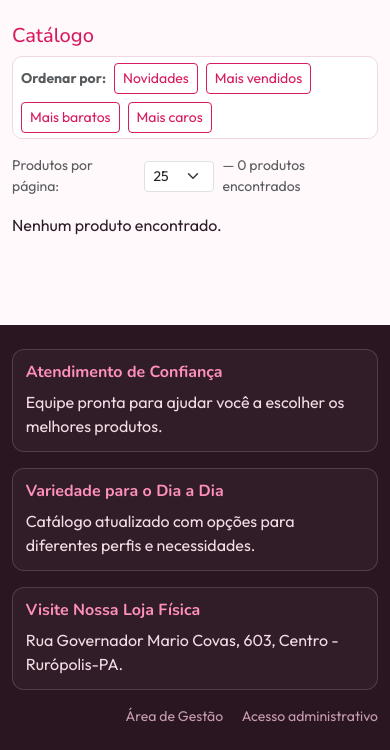
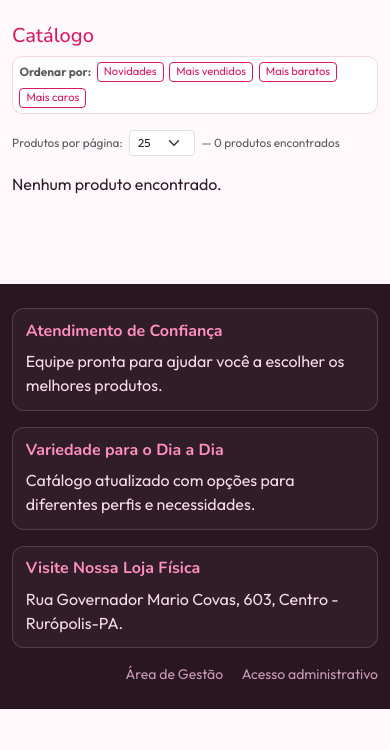
Before and after one commit to Elloy123/BelaCheirosa, a Django app: page / in a window 390 px wide. Shown: the part 56-806 px from the top of the page. Run offline with Django 5.2, Linux system fonts and the light colour scheme; data that the repository does not hold is empty.

Commit message:
feat: melhorar responsividade da home e navegação mobile

```diff
--- a/static/css/site.css
+++ b/static/css/site.css
@@ -180,6 +180,29 @@ h1, h2, h3, h4, h5, h6,
   border: 1px solid #f1d7e4;
   border-radius: 10px;
   padding: 0.35rem 0.5rem;
+}
+
+.filtros-compactos .btn-filtro {
+  font-size: 0.74rem;
+  padding: 0.19rem 0.45rem;
+  line-height: 1.2;
+}
+
+.filtros-compactos span.small {
+  font-size: 0.74rem !important;
+}
+
+.home-per-page .compact-select {
+  font-size: 0.76rem;
+  padding-top: 0.16rem;
+  padding-bottom: 0.16rem;
+  min-height: 1.8rem;
+}
+
+.home-subcats-mobile .chip-subcat {
+  margin-left: 0;
+  font-size: 0.7rem;
+  padding: 0.18rem 0.48rem;
 }
 
 .hero-badge {
@@ -455,4 +478,27 @@ h1, h2, h3, h4, h5, h6,
   .subnav-catalogo {
     display: none;
   }
+
+  .ordenacao-wrap.filtros-compactos {
+    width: 100%;
+    gap: 0.35rem !important;
+    padding: 0.32rem 0.4rem;
+  }
+
+  .filtros-compactos .btn-filtro {
+    font-size: 0.7rem;
+    padding: 0.14rem 0.38rem;
+  }
+
+  .home-per-page {
+    flex-wrap: wrap;
+    gap: 0.4rem !important;
+  }
+
+  .home-per-page .compact-select {
+    font-size: 0.72rem;
+    min-height: 1.65rem;
+    padding-top: 0.12rem;
+    padding-bottom: 0.12rem;
+  }
 }
--- a/templates/loja/home.html
+++ b/templates/loja/home.html
@@ -2,23 +2,34 @@
 {% block title %}Loja - Bela e Cheirosa{% endblock %}
 {% block content %}
 <div class="d-flex flex-wrap justify-content-between align-items-center gap-2 mb-3">
-  <h2 class="h5 text-rose mb-0">Catálogo</h2>
-  <div class="d-flex flex-wrap align-items-center gap-2 ordenacao-wrap">
+  <div>
+    <h2 class="h5 text-rose mb-0">
+      {% if categoria_ativa %}{{ categoria_ativa.nome }}{% else %}Catálogo{% endif %}
+    </h2>
+    {% if subcategorias_ativas %}
+    <div class="d-flex d-lg-none flex-wrap align-items-center gap-1 mt-2 home-subcats-mobile">
+      {% for subcat in subcategorias_ativas %}
+      <a class="chip-cat chip-subcat {% if categoria_ativa and categoria_ativa.id == subcat.id %}active{% endif %}" href="?cat={{ subcat.slug }}{% if busca %}&q={{ busca|urlencode }}{% endif %}&filtro={{ filtro_ativo }}&por_pagina={{ per_page }}">{{ subcat.nome }}</a>
+      {% endfor %}
+    </div>
+    {% endif %}
+  </div>
+  <div class="d-flex flex-wrap align-items-center gap-2 ordenacao-wrap filtros-compactos">
     <span class="small fw-semibold text-muted">Ordenar por:</span>
-    <a class="btn btn-outline-rose btn-sm" href="?filtro=padrao{% if categoria_ativa %}&cat={{ categoria_ativa.slug }}{% endif %}{% if busca %}&q={{ busca|urlencode }}{% endif %}&por_pagina={{ per_page }}">Novidades</a>
-    <a class="btn btn-outline-rose btn-sm" href="?filtro=mais_vendidos{% if categoria_ativa %}&cat={{ categoria_ativa.slug }}{% endif %}{% if busca %}&q={{ busca|urlencode }}{% endif %}&por_pagina={{ per_page }}">Mais vendidos</a>
-    <a class="btn btn-outline-rose btn-sm" href="?filtro=mais_baratos{% if categoria_ativa %}&cat={{ categoria_ativa.slug }}{% endif %}{% if busca %}&q={{ busca|urlencode }}{% endif %}&por_pagina={{ per_page }}">Mais baratos</a>
-    <a class="btn btn-outline-rose btn-sm" href="?filtro=mais_caros{% if categoria_ativa %}&cat={{ categoria_ativa.slug }}{% endif %}{% if busca %}&q={{ busca|urlencode }}{% endif %}&por_pagina={{ per_page }}">Mais caros</a>
+    <a class="btn btn-outline-rose btn-sm btn-filtro" href="?filtro=padrao{% if categoria_ativa %}&cat={{ categoria_ativa.slug }}{% endif %}{% if busca %}&q={{ busca|urlencode }}{% endif %}&por_pagina={{ per_page }}">Novidades</a>
+    <a class="btn btn-outline-rose btn-sm btn-filtro" href="?filtro=mais_vendidos{% if categoria_ativa %}&cat={{ categoria_ativa.slug }}{% endif %}{% if busca %}&q={{ busca|urlencode }}{% endif %}&por_pagina={{ per_page }}">Mais vendidos</a>
+    <a class="btn btn-outline-rose btn-sm btn-filtro" href="?filtro=mais_baratos{% if categoria_ativa %}&cat={{ categoria_ativa.slug }}{% endif %}{% if busca %}&q={{ busca|urlencode }}{% endif %}&por_pagina={{ per_page }}">Mais baratos</a>
+    <a class="btn btn-outline-rose btn-sm btn-filtro" href="?filtro=mais_caros{% if categoria_ativa %}&cat={{ categoria_ativa.slug }}{% endif %}{% if busca %}&q={{ busca|urlencode }}{% endif %}&por_pagina={{ per_page }}">Mais caros</a>
   </div>
 </div>
 
-<div class="d-flex align-items-center gap-2 mb-3">
+<div class="d-flex align-items-center gap-2 mb-3 home-per-page filtros-compactos">
   <span class="small text-muted">Produtos por página:</span>
   <form method="get" class="d-flex gap-1">
     {% if categoria_ativa %}<input type="hidden" name="cat" value="{{ categoria_ativa.slug }}">{% endif %}
     {% if busca %}<input type="hidden" name="q" value="{{ busca }}">{% endif %}
     <input type="hidden" name="filtro" value="{{ filtro_ativo }}">
-    <select name="por_pagina" class="form-select form-select-sm" style="width:auto;" onchange="this.form.submit()">
+    <select name="por_pagina" class="form-select form-select-sm compact-select" style="width:auto;" onchange="this.form.submit()">
       <option value="12" {% if per_page == 12 %}selected{% endif %}>12</option>
       <option value="25" {% if per_page == 25 %}selected{% endif %}>25</option>
       <option value="50" {% if per_page == 50 %}selected{% endif %}>50</option>
```
